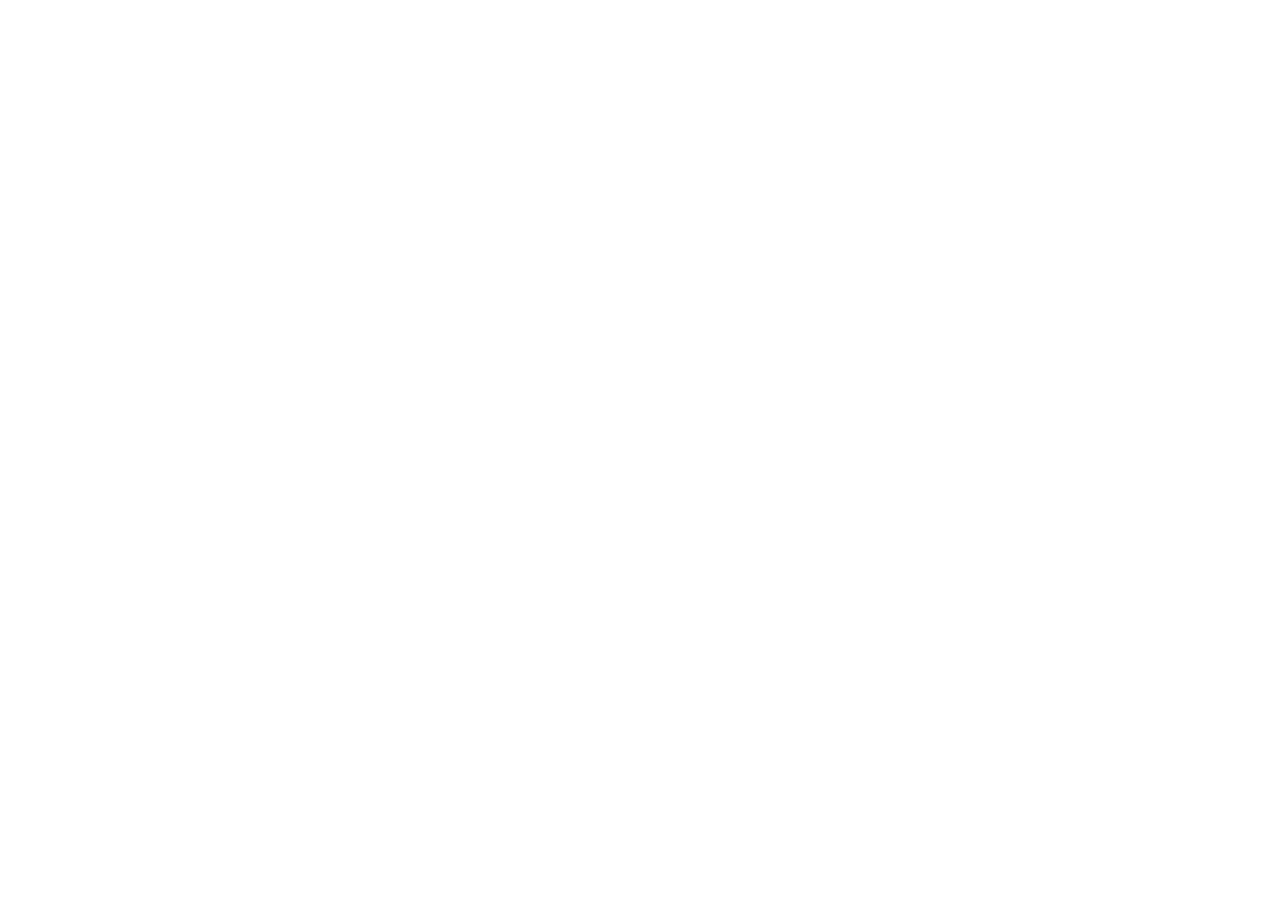
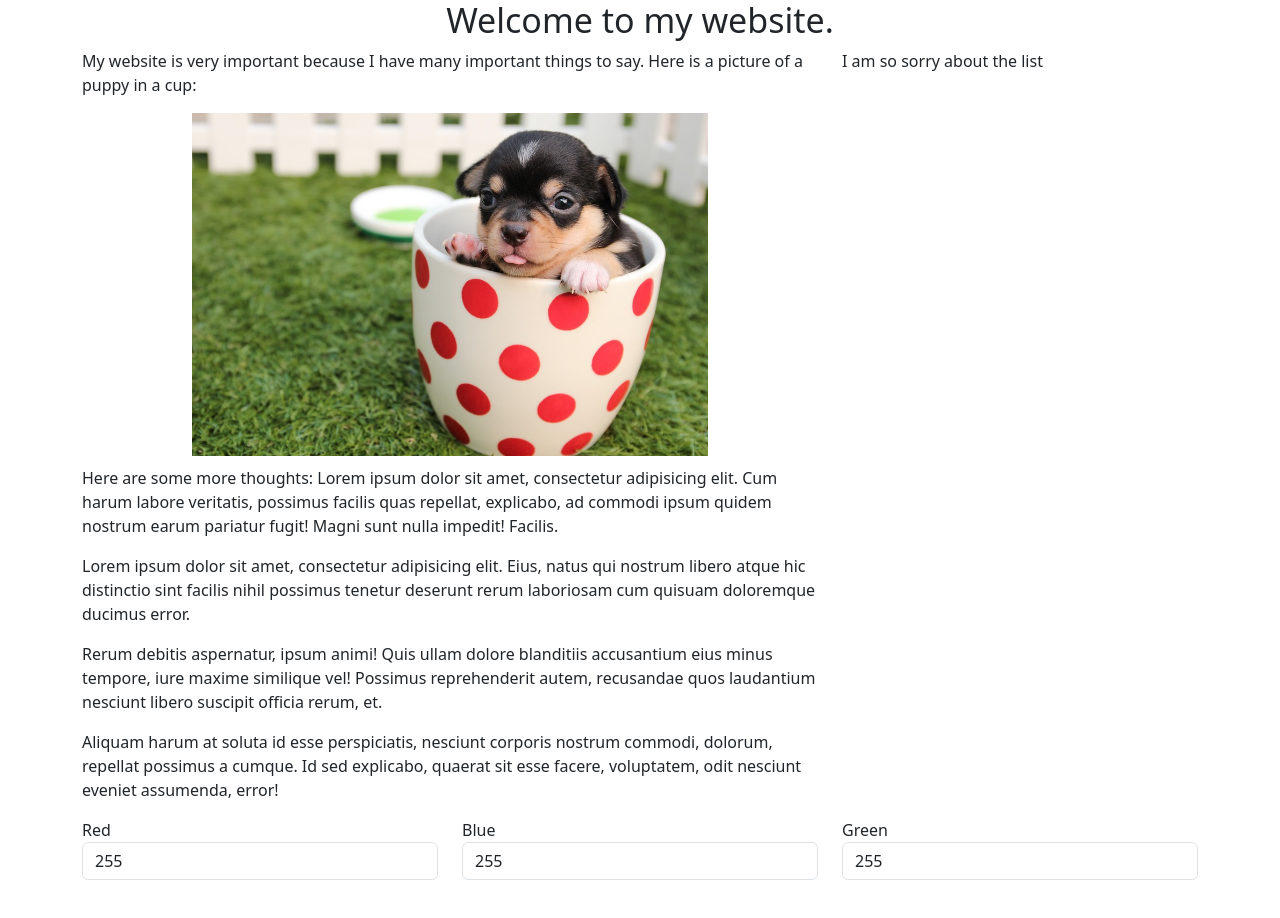
Before and after one commit to clupt/jquery, a plain HTML site: page index.html in a window 1280 px wide. Before the commit the page ends 800 px from the top, so only its background shows below. Drawn offline with nearby package versions, Linux system fonts and the light colour scheme.

Commit message:
fix overwriting of index

```diff
--- a/index.html
+++ b/index.html
@@ -3,19 +3,108 @@
 
   <head>
     <meta charset="UTF-8">
-    <meta http-equiv="X-UA-Compatible" content="IE=edge">
-    <meta name="viewport" content="width=device-width, initial-scale=1.0">
-    <title>Movies App!</title>
+    <title>Document</title>
+    <link rel="stylesheet" href="https://unpkg.com/bootstrap@5/dist/css/bootstrap.css">
+    <style>
+      img {
+        max-width: 70%;
+      }
+
+      .image-center {
+        display: block;
+        margin: 10px auto;
+      }
+    </style>
   </head>
 
   <body>
+    <div class="container">
+      <h1 id="title" class="text-center">Welcome to my website.</h1>
+      <div class="row">
+        <article class="col-sm-8">
+          <p>My website is very important because I have many important things
+            to say. Here is a picture of a puppy in a cup: </p>
+          <img src="pup-in-cup.jpg" alt="Puppy in Cup">
+          <p>Here are some more thoughts: Lorem ipsum dolor sit amet,
+            consectetur adipisicing elit. Cum harum labore veritatis, possimus
+            facilis quas repellat, explicabo, ad commodi ipsum quidem nostrum
+            earum pariatur fugit! Magni sunt nulla impedit! Facilis.</p>
+          <p>Lorem ipsum dolor sit amet, consectetur adipisicing elit. Eius, natus
+            qui nostrum libero atque hic distinctio sint facilis nihil possimus
+            tenetur deserunt rerum laboriosam cum quisuam doloremque ducimus
+            error.</p>
+          <p>Rerum debitis aspernatur, ipsum animi! Quis ullam dolore blanditiis
+            accusantium eius minus tempore, iure maxime similique vel! Possimus
+            reprehenderit autem, recusandae quos laudantium nesciunt libero suscipit
+            officia rerum, et.</p>
+          <p>Aliquam harum at soluta id esse perspiciatis, nesciunt corporis nostrum
+            commodi, dolorum, repellat possimus a cumque. Id sed explicabo, quaerat
+            sit esse facere, voluptatem, odit nesciunt eveniet assumenda, error!</p>
+          <p>Consequuntur porro, nobis placeat, labore magni aliquam repellendus
+            consequatur hic facere, molestiae dolorum suscipit quos sint, minima
+            Quibusdam voluptatem est hic, corporis. Officiis delectus, consectetur
+            harum reiciendis perferendis.</p>
+        </article>
+        <aside class="col-sm-4">
+          <h4>I love lists. Here's why.</h4>
+          <ol>
+            <li>Sometimes they're numbered, and numbers are great.</li>
+            <li>Sometimes they're not, and that's okay too.</li>
+            <li>I don't have the attention span to read paragraphs.</li>
+            <li>Hey look, there's a puppy!</li>
+          </ol>
+        </aside>
+      </div>
+      <div class="row mb-5">
+        <div class="col-sm-4">
+          Red
+          <input class="form-control" type="number" min="0" max="255" value="255">
+        </div>
+        <div class="col-sm-4">
+          Blue
+          <input class="form-control" type="number" min="0" max="255" value="255">
+        </div>
+        <div class="col-sm-4">
+          Green
+          <input class="form-control" type="number" min="0" max="255" value="255">
+        </div>
+      </div>
+    </div>
+    <script src="https://unpkg.com/jquery"></script>
+    <script>
+      "use strict";
+      $('article img').addClass('image-center');
+      $('p:last-of-type').remove(); // FIXME: select just last p in article
 
+      /**
+       * This function gets a random number between the min and max numbers
+       * passed as arguments. Returns an integer.
+       */
+      function getRandomNum(min, max) {
+        const randomNum = Math.floor(Math.random() * (max - min + 1)) + min;
+        return randomNum;
+      }
 
+      $('#title').css('fontSize', `${getRandomNum(0, 100)}px`); // TODO:  font-size for css
+      $('<li>').text('What a cute puppy!').appendTo('ol');
+      $('aside').empty().append('<p> I am so sorry about the list</p>');
+      $('.form-control').on("change", function () {  // can also listen for keyUp change
+        const red = $('.form-control').eq(0).val();
+        const green = $('.form-control').eq(2).val();
+        const blue = $('.form-control').eq(1).val();
 
+        // updating the background color of body to match rgb values
+        $("body").css('background-color', `rgb(${red}, ${green}, ${blue})`);
+      });
 
+      /** This function removes the element it is called on. */
+      function deleteElement() {
+        console.log(this);
+        $(this).remove();
+      }
 
-    <script src="https://unpkg.com/jquery"></script>
-
+      $('body').on("click", "img", deleteElement);
+    </script>
   </body>
 
 </html>
```
